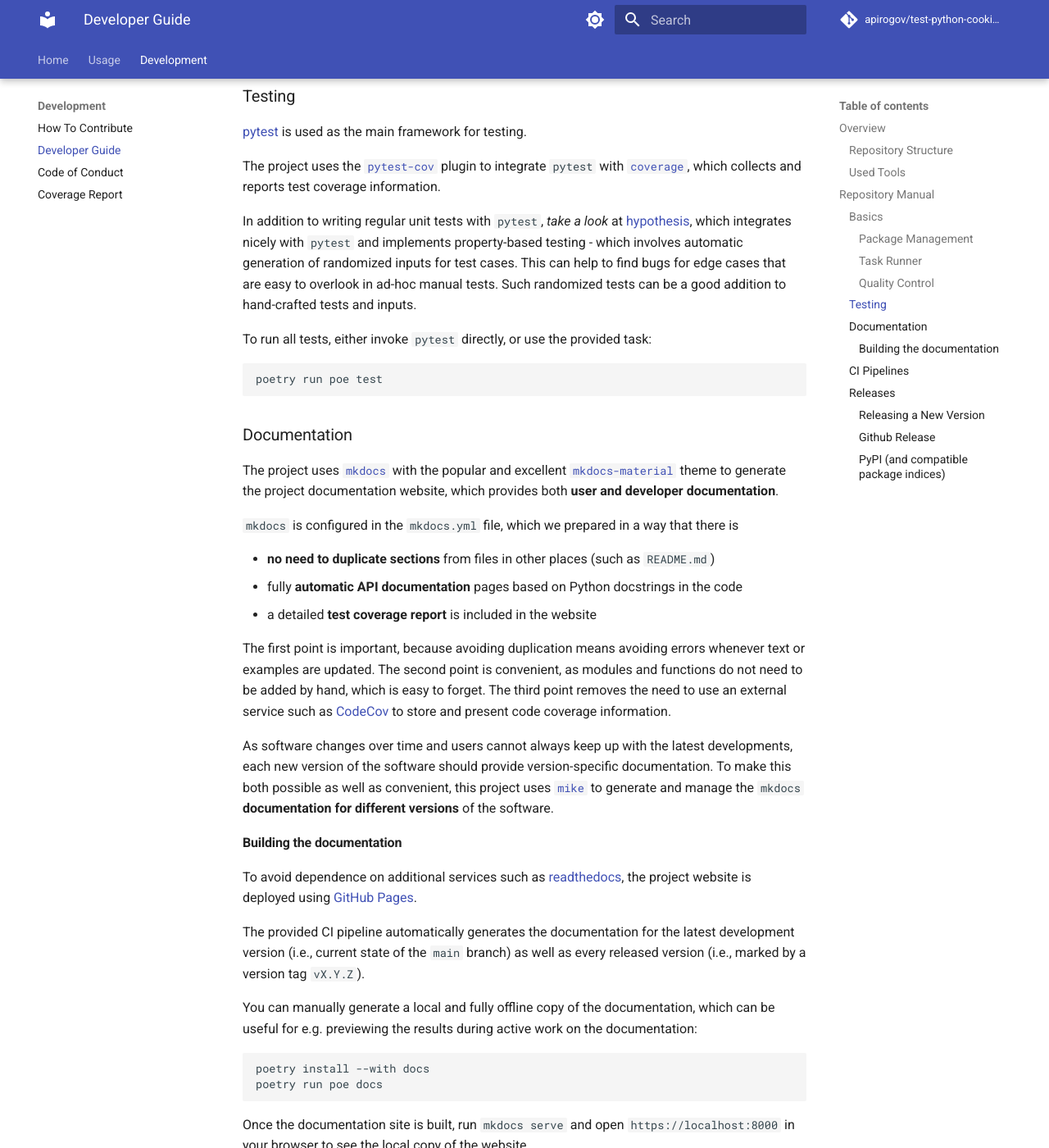
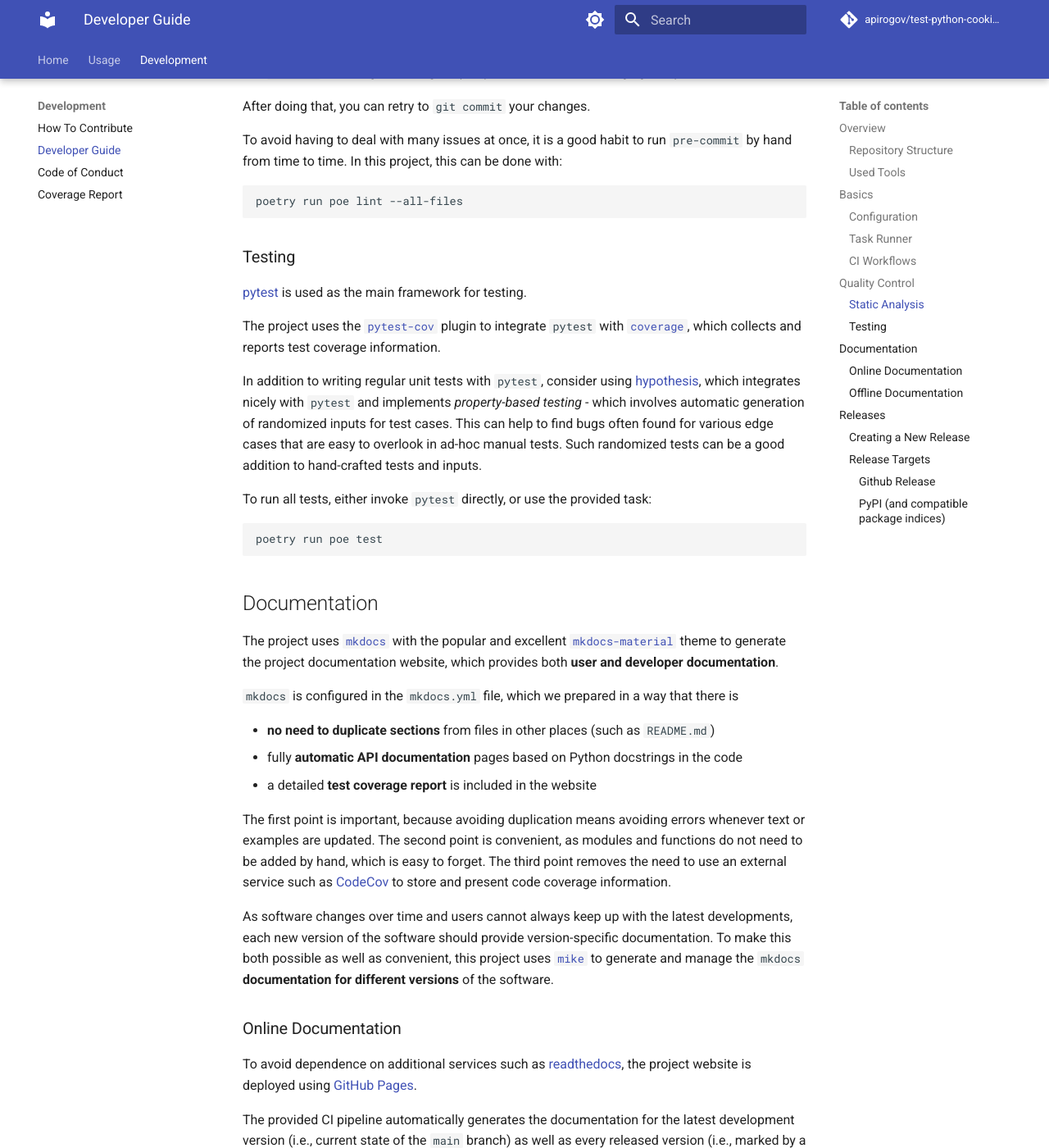
Before and after one commit to apirogov/test-python-cookiecutter-app, an MkDocs documentation site: the page built from docs/dev_guide.md, in a window 1280 px wide and 1400 px high, scrolled down 4408 px. Shown: the whole window at 82% size. Built offline with MkDocs 1.6.1 and Material for MkDocs 9.7.7, drawn with Linux system fonts in a browser that asks for light colours; comment, search, counter and statistics services are not loaded; the version menu is left out; some of the changed text lies outside the part shown.

Commit message:
update dev guide

````diff
--- a/docs/DEV_MANUAL.md
+++ b/docs/dev_guide.md
@@ -1,12 +1,9 @@
-# Development Guide
+# Developer Guide
 
-In this guide targeting developers, maintainers and other technical contributors
-we provide information on how to work with this repository.
+This guide is targeting mainly developers, maintainers and other technical contributors
+and provides more information on how to work with this repository.
 
 ## Overview
-
-Let us take a brief look at the body and soul of the repository -
-various files, and the tools which use or create them.
 
 ### Repository Structure
 
@@ -72,12 +69,7 @@ Metadata best practices for FAIR software are implemented using:
 * `reuse` to check [REUSE-compliance](https://reuse.software/spec/) (granular copyright and license metadata)
 * `licensecheck` to scan for possible license incompatibilities in the dependencies
 
-## Repository Manual
-
-In this section we provide more details on the most important design aspects of the
-generated project repository and how it is intended to be used.
-
-### Basics
+## Basics
 
 The project
 
@@ -95,9 +87,9 @@ file.
 In this project, `pyproject.toml` is the first place that should be checked
 when looking for the configuration of some development tool.
 
-#### Package Management
+### Configuration
 
-The main tool needed to manage the project is [Poetry](https://python-poetry.org).
+The main tool needed to manage and configure the project is [Poetry](https://python-poetry.org).
 
 **Please follow its setup documentation to install it correctly.** Poetry should **not**
 be installed with `pip` like other Python tools.
@@ -119,7 +111,7 @@ do **not need** to set up or know anything about poetry.
 Note that if you use `poetry shell` and the project is installed with `poetry install`,
 in the following you do not have to prepend `poetry run` to commands you will see below.
 
-#### Task Runner
+### Task Runner
 
 It is a good practice to have a common way for launching different project-related tasks.
 It removes the need of remembering flags for various tools, and avoids duplication
@@ -134,7 +126,20 @@ The tasks are defined in `pyproject.toml` and can be launched using:
 poetry run poe TASK_NAME
 ```
 
-#### Quality Control
+### CI Workflows
+
+The project contains CI workflows for both GitHub and GitLab.
+
+The main CI pipeline runs on each new pushed commit and will
+
+1. Run all configured code analysis tools,
+2. Run code tests with multiple versions of Python,
+3. build and deploy the online project documentation website, and
+4. *if a new version tag was pushed,* launch the release workflow
+
+## Quality Control
+
+### Static Analysis
 
 Except for code testing, most tools for quality control are added to the project as
 [`pre-commit`](https://pre-commit.com/) *hooks*. The `pre-commit` tool takes care of
@@ -189,11 +194,11 @@ to integrate `pytest` with
 [`coverage`](https://coverage.readthedocs.io/en/latest/), which
 collects and reports test coverage information.
 
-In addition to writing regular unit tests with `pytest`, *take a look* at
+In addition to writing regular unit tests with `pytest`, consider using
 [hypothesis](https://hypothesis.readthedocs.io/en/latest/index.html),
-which integrates nicely with `pytest` and implements property-based testing - which
+which integrates nicely with `pytest` and implements *property-based testing* - which
 involves automatic generation of randomized inputs for test cases. This can help to find
-bugs for edge cases that are easy to overlook in ad-hoc manual tests.
+bugs often found for various edge cases that are easy to overlook in ad-hoc manual tests.
 Such randomized tests can be a good addition to hand-crafted tests and inputs.
 
 To run all tests, either invoke `pytest` directly, or use the provided task:
@@ -202,7 +207,7 @@ To run all tests, either invoke `pytest` directly, or use the provided task:
 poetry run poe test
 ```
 
-### Documentation
+## Documentation
 
 The project uses [`mkdocs`](https://www.mkdocs.org/) with the popular and excellent
 [`mkdocs-material`](https://squidfunk.github.io/mkdocs-material/)
@@ -228,7 +233,7 @@ To make this both possible as well as convenient, this project uses
 [`mike`](https://github.com/jimporter/mike) to generate and manage the `mkdocs`
 **documentation for different versions** of the software.
 
-#### Building the documentation
+### Online Documentation
 
 To avoid dependence on additional services such as [readthedocs](https://readthedocs.org/),
 the project website is deployed using [GitHub Pages](https://pages.github.com/).
@@ -236,6 +241,8 @@ the project website is deployed using [GitHub Pages](https://pages.github.com/).
 The provided CI pipeline automatically generates the documentation for the latest
 development version (i.e., current state of the `main` branch) as well as every released
 version (i.e., marked by a version tag `vX.Y.Z`).
+
+### Offline Documentation
 
 You can manually generate a local and fully offline copy of the documentation, which
 can be useful for e.g. previewing the results during active work on the documentation:
@@ -248,22 +255,11 @@ poetry run poe docs
 Once the documentation site is built, run `mkdocs serve` and
 open `https://localhost:8000` in your browser to see the local copy of the website.
 
-### CI Pipelines
-
-The project contains CI pipeline scripts for both GitHub and GitLab.
-
-The CI pipeline runs on each new pushed commit and will
-
-1. Run all the configured `pre-commit` hooks,
-2. Run the code tests with multiple versions of Python,
-3. build/update the online project documentation website, and
-4. if a new version tag was pushed, launch the release workflow
-
-### Releases
+## Releases
 
 From time to time the project is ready for a new **release** for users.
 
-#### Releasing a New Version
+### Creating a New Release
 
 Before releasing a new version, push the commit the new release should be based on
 to the upstream repository, and make sure that:
@@ -284,7 +280,9 @@ If this is the case, proceed with the release by:
 The pushed version tag will trigger a pipeline that will:
 
 * build and deploy the documentation website for the specific version
-* publish the package to enabled targets (such as PyPI)
+* publish the package to enabled targets (see below)
+
+### Release Targets
 
 Targets for releases can be enabled or disabled in `.github/workflows/ci.yml` and
 configured by adapting the corresponding actions in `.github/workflows/releases.yml`.
--- a/mkdocs.yml
+++ b/mkdocs.yml
@@ -18,7 +18,7 @@ nav:
     - API: reference/              # auto-generated (from Python docstrings)
   - Development:
     - How To Contribute: contributing.md
-    - Developer Guide: DEV_MANUAL.md
+    - Developer Guide: dev_guide.md
     - Code of Conduct: code_of_conduct.md
     - Coverage Report: coverage.md # cov report (pytest --cov --cov-report html)
 
````
Also changed, not shown: 1 other file.
